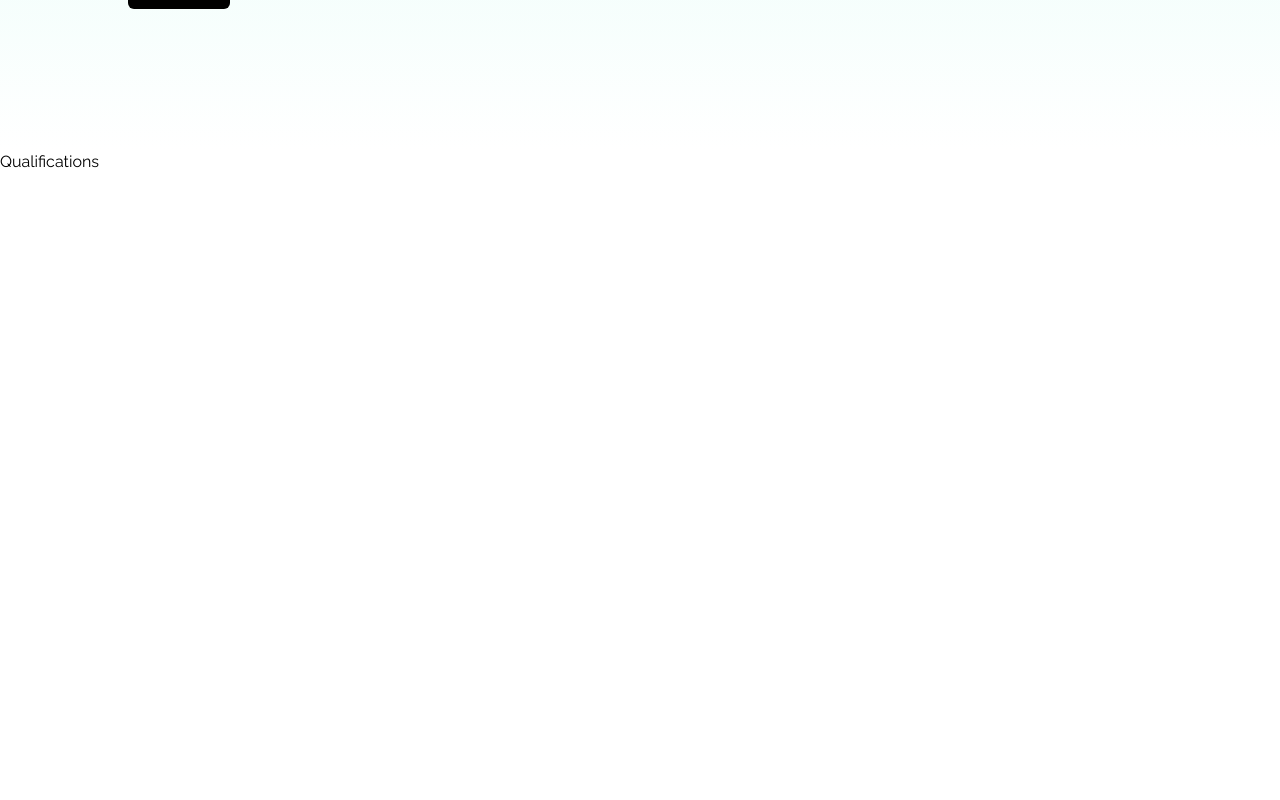
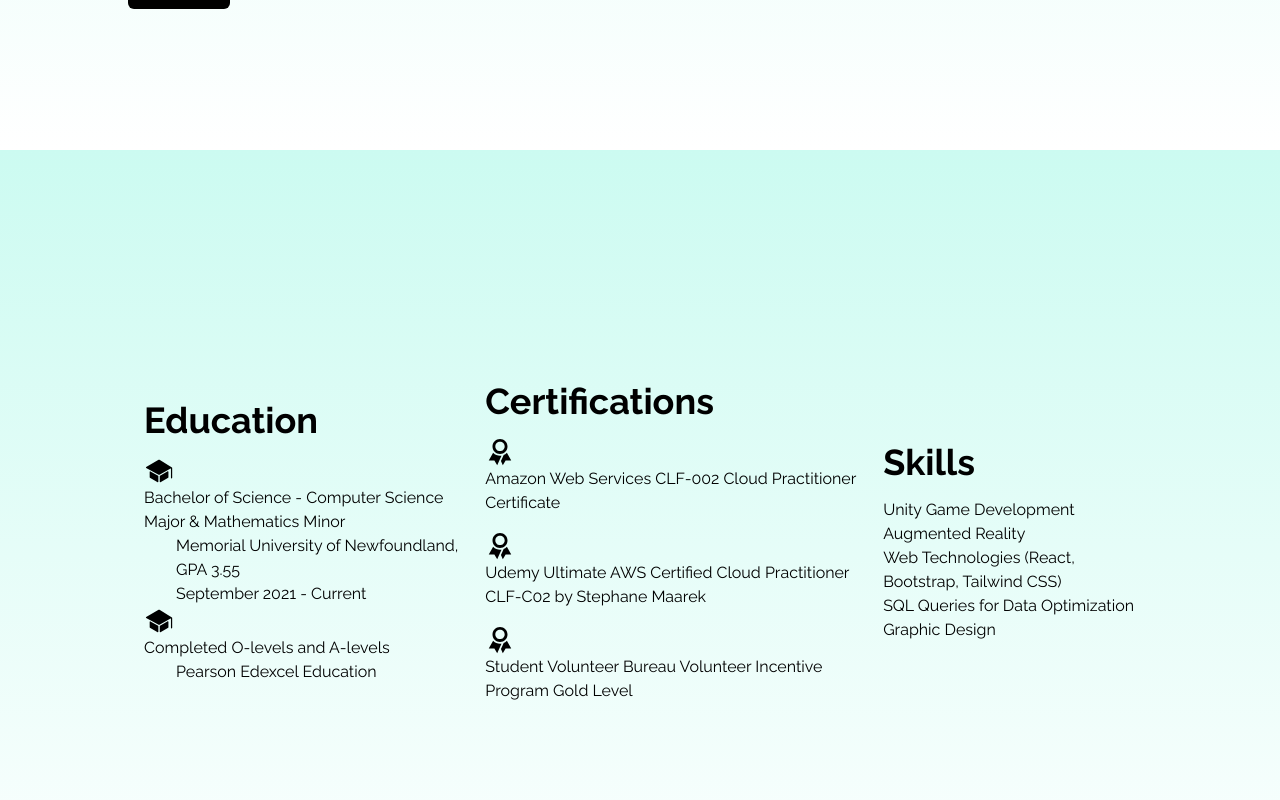
Before and after one commit to Irfanul383/portfolio_website, a React (Create React App) app: page / in a window 1280 px wide. Shown: the part 650-1450 px from the top of the page. Before the commit the page ends 824 px from the top, so only its background shows below. Built offline with nearby package versions, Linux system fonts and the light colour scheme.

Commit message:
formatted code for readibility

```diff
--- a/src/components/Qualifications.jsx
+++ b/src/components/Qualifications.jsx
@@ -1,9 +1,63 @@
-import React from 'react'
+import React from 'react';
+import { IoIosSchool, IoMdRibbon } from 'react-icons/io';
 
 const Qualifications = () => {
-  return (
-    <div>Qualifications</div>
-  )
-}
+	return (
+		<div name="education" className="h-screen w-full bg-gradient-to-b from-teal-100 to-white">
+			<div className="max-w-screen-lg mx-auto flex flex-col items-center justify-center h-full px-4 md:flex-row">
+				<div className="education-section">
+					<h2 className="text-3xl sm:text-4xl font-bold">Education</h2>
+					<div className="text-grey-700 py-4">
+						<p>
+							<IoIosSchool size={30} className="text-black mr-2" />
+							Bachelor of Science - Computer Science Major & Mathematics Minor
+						</p>
 
-export default Qualifications
+						<p className="pl-8">Memorial University of Newfoundland, GPA 3.55</p>
+						<p className="pl-8">September 2021 - Current</p>
+
+						<p>
+							<IoIosSchool size={30} className="text-black mr-2" />
+							Completed O-levels and A-levels
+						</p>
+						<p className="pl-8">Pearson Edexcel Education</p>
+					</div>
+				</div>
+
+				<div className="certifications-section">
+					<h2 className="text-3xl sm:text-4xl font-bold">Certifications</h2>
+					<div className="text-grey-700 py-4">
+						<p>
+							<IoMdRibbon size={30} className="text-black mr-2" />
+							Amazon Web Services CLF-002 Cloud Practitioner Certificate
+						</p>
+						<p className="mt-4">
+							<IoMdRibbon size={30} className="text-black mr-2" />
+							Udemy Ultimate AWS Certified Cloud Practitioner CLF-C02 by Stephane Maarek
+						</p>
+						<p className="mt-4">
+							<IoMdRibbon size={30} className="text-black mr-2" />
+							Student Volunteer Bureau Volunteer Incentive Program Gold Level
+						</p>
+					</div>
+				</div>
+
+				<div className="skills-section">
+					<h2 className="text-3xl sm:text-4xl font-bold">Skills</h2>
+					<div className="text-grey-700 py-4">
+						{/* List of skills here */}
+						<ul>
+							<li>Unity Game Development</li>
+							<li>Augmented Reality</li>
+							<li>Web Technologies (React, Bootstrap, Tailwind CSS)</li>
+							<li>SQL Queries for Data Optimization</li>
+							<li>Graphic Design</li>
+						</ul>
+					</div>
+				</div>
+			</div>
+		</div>
+	);
+};
+
+export default Qualifications;
--- a/src/components/navBar.jsx
+++ b/src/components/navBar.jsx
@@ -42,7 +42,7 @@ const NavBar = () => {
                 <ul
                     className="flex flex-col justify-center items-center absolute top-0 left-0 w-full h-screen bg-gradient-to-b from-teal-100 to-white text-black"
                 >
-                {links.map(({id,link}) =>(
+                    {links.map(({ id, link }) => (
                         <li
                             key={id}
                             className='px4 cursor-pointer capitalize py-6 text-4xl'
```
Also changed, not shown: src/App.js (+4 -4 lines), src/components/About.jsx (+22 -30 lines). Lines whose indentation alone changed are shown as unchanged.
